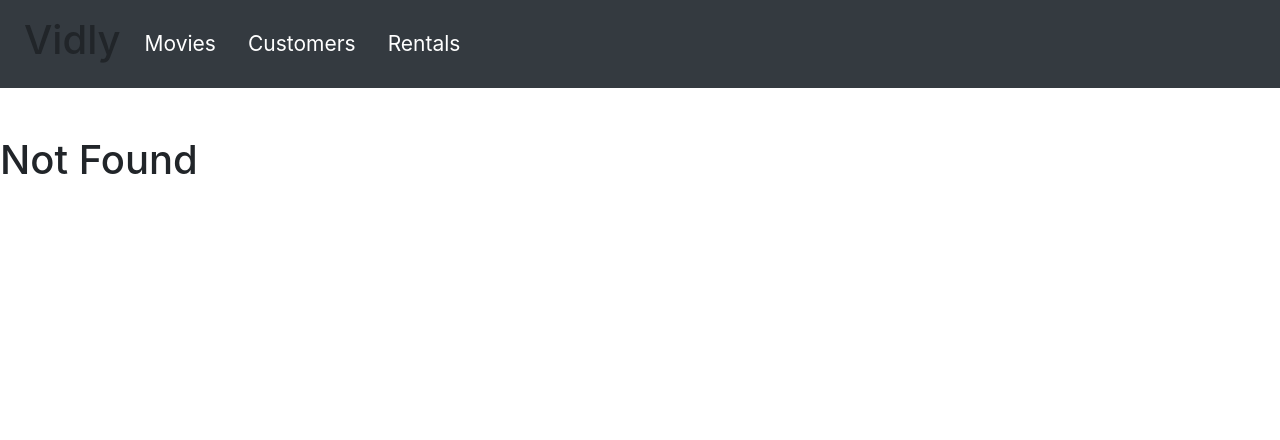
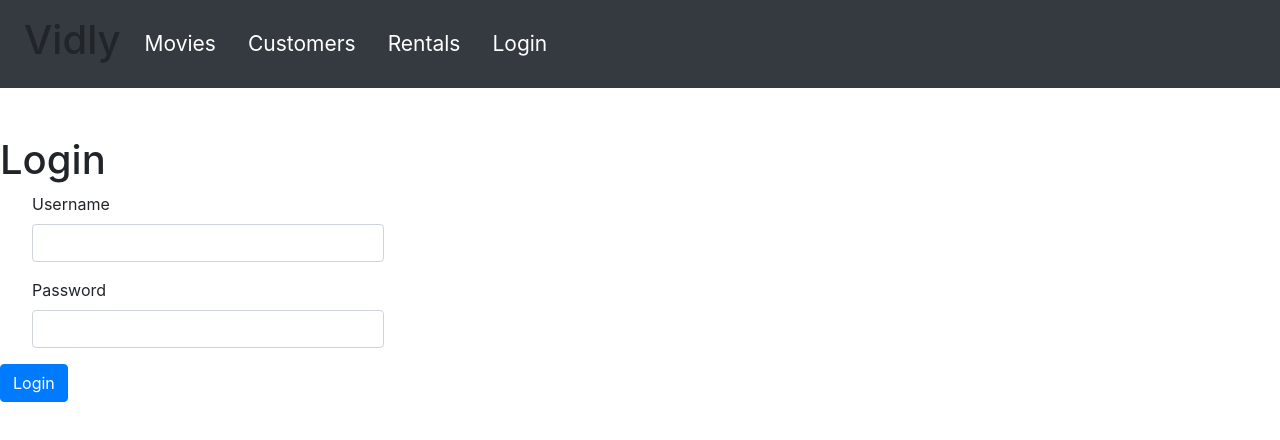
Before and after one commit to nichols20/vidly, a React (Create React App) app: page /login in a window 1280 px wide. Before the commit this address led to /not-found. Shown: the top 440 px of the page. Built offline with nearby package versions, Linux system fonts and the light colour scheme.

Commit message:
login button

```diff
--- a/src/App.js
+++ b/src/App.js
@@ -1,12 +1,13 @@
+import { Redirect, Route, Switch } from 'react-router-dom';
 import './services/fakeMovieService'
 import './App.css';
 import NavBar from './services/navbar';
 import Movies from './services/movies';
-import { Redirect, Route, Switch } from 'react-router-dom';
+import Rentals from './services/rentals';
+import Customers from './services/customers';
+import MovieForm from './services/movieform';
 import NotFound from './services/common/notfound';
-import Customers from './services/customers';
-import Rentals from './services/rentals';
-import MovieForm from './services/movieform';
+import LoginForm from './services/common/loginform';
 
 function App() {
   return (
@@ -15,6 +16,7 @@ function App() {
 
       <div>
       <Switch>
+        <Route path='/login' component={LoginForm}/>
         <Route path='/Rentals' component={Rentals}/>
         <Route path='/Customers' component={Customers}/>
         <Route path='/not-found' component={NotFound}/>
--- /dev/null
+++ b/src/services/common/loginform.jsx
@@ -0,0 +1,30 @@
+import React, { Component } from 'react';
+
+class LoginForm extends Component {
+
+    styles = {
+        width: "30vw",
+        paddingLeft: "2rem"
+    }
+
+    render() {
+        return (
+            <div>
+                <h1>Login</h1>
+                <form>
+                    <div className="form-group mb-3" style={this.styles}>
+                        <label htmlFor="username" className="form-label">Username</label>
+                        <input id='username' type="text" className="form-control" />
+                    </div>
+                    <div className="form-group mb-3" style={this.styles}>
+                        <label htmlFor="Password">Password</label>
+                        <input id='Password' type="text" className="form-control" />
+                    </div>
+                    <button className="btn btn-primary" >Login</button>
+                </form>
+            </div>
+         );
+    }
+}
+
+export default LoginForm;
--- a/src/services/navbar.jsx
+++ b/src/services/navbar.jsx
@@ -17,6 +17,7 @@ class NavBar extends Component {
                         <NavLink className=' nav-link ' style={this.styles} to='/Movies'>Movies</NavLink>
                         <NavLink className=' nav-link ' style={this.styles} to='/Customers'>Customers</NavLink>
                         <NavLink className=' nav-link ' style={this.styles} to='/Rentals'>Rentals</NavLink>
+                        <NavLink className=' nav-link ' style={this.styles} to='/login'>Login</NavLink>
             </nav>
          );
     }
```
